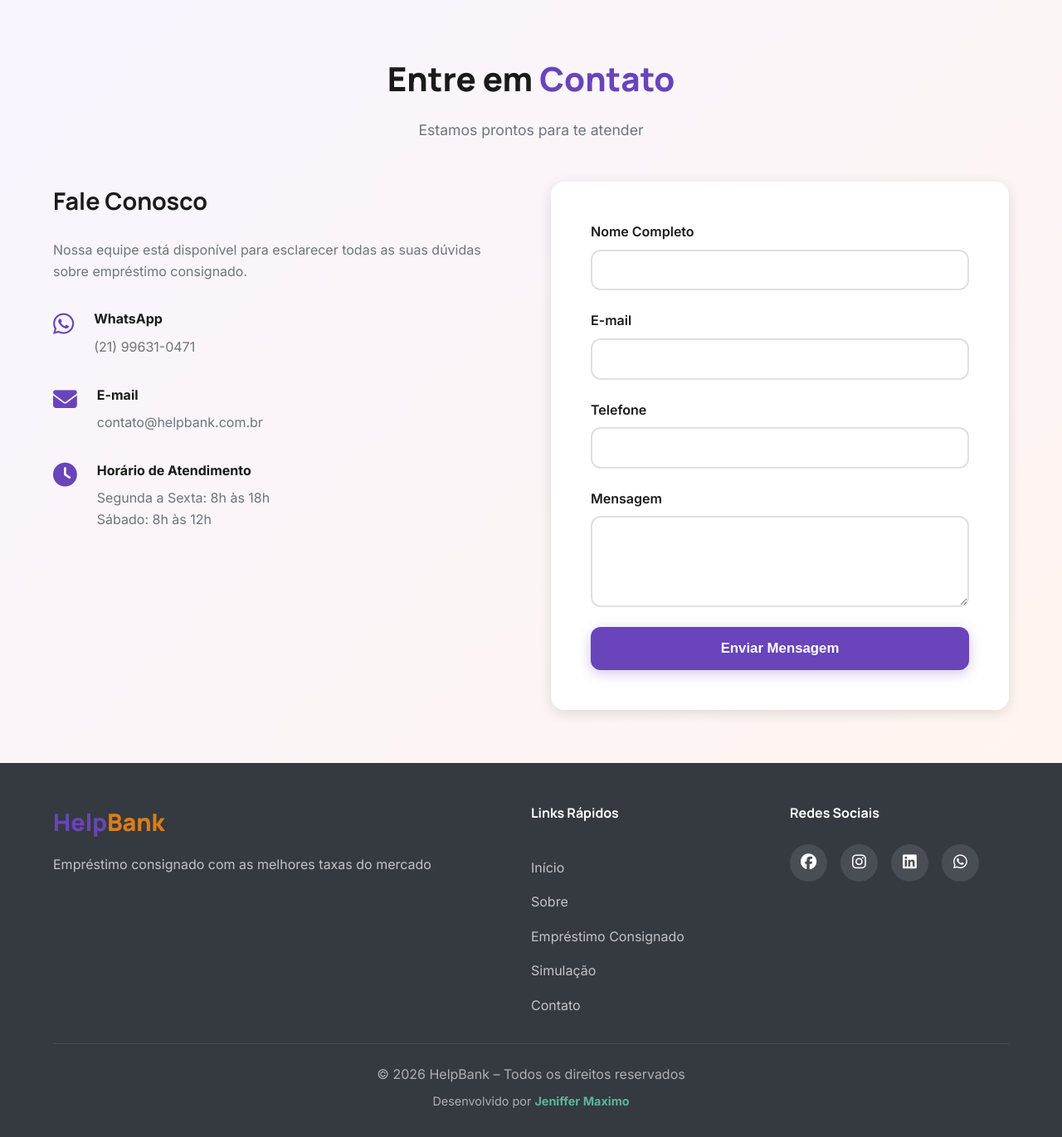
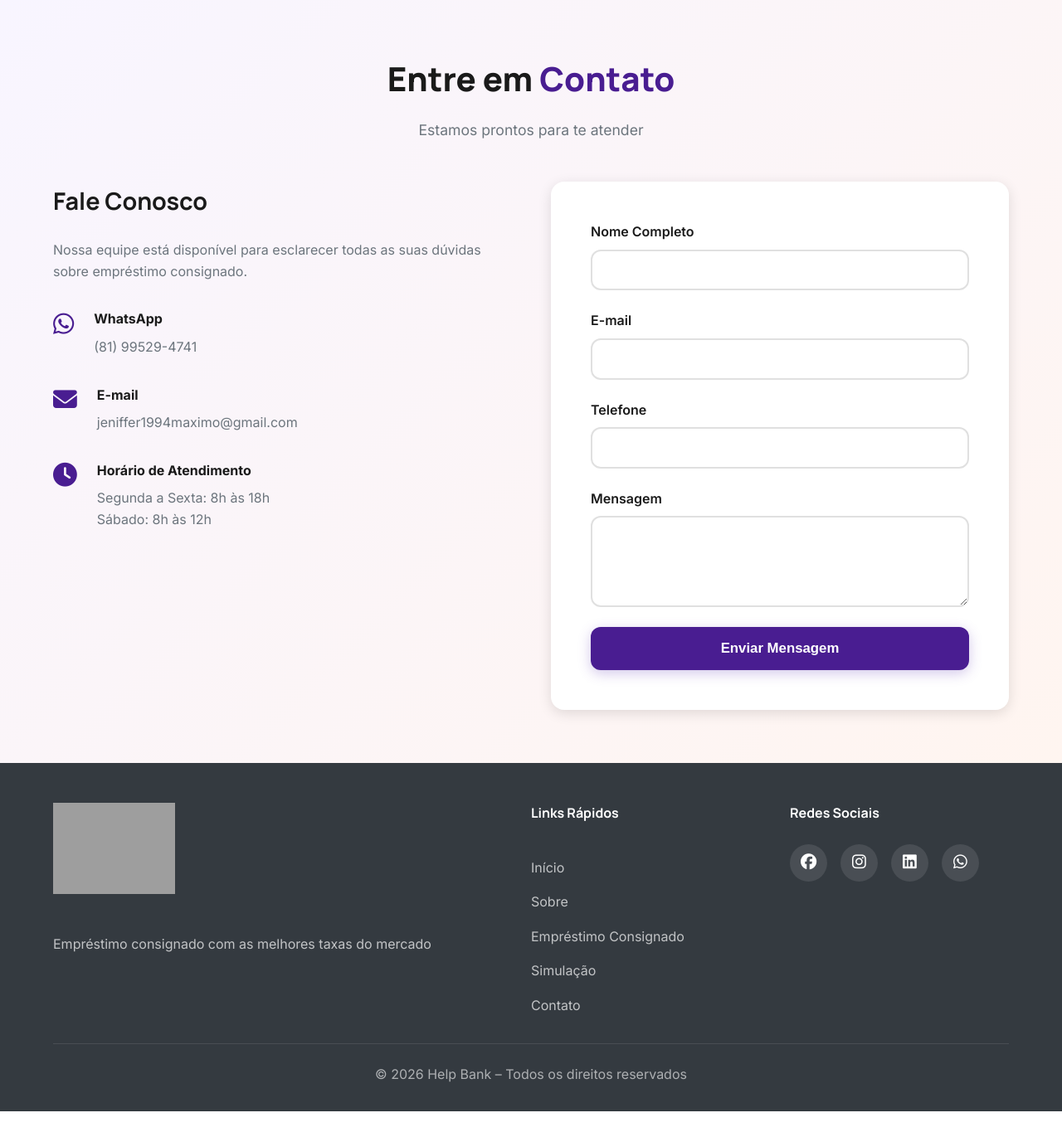
Before and after one commit to jeniffer-mxm/helpbank, a Flask app: page / in a window 1280 px wide. Shown: the part 3823-5194 px from the top of the page at 83% size. After the commit the page ends 5163 px from the top, so only its background shows below. Run offline with Flask 3, Linux system fonts and the light colour scheme; grey boxes are pictures that could not be loaded.

Commit message:
primeiro commit

```diff
--- a/static/css/style.css
+++ b/static/css/style.css
@@ -10,13 +10,13 @@
 
 :root {
     /* Cores principais */
-    --color-primary: #6944ba;
+    --color-primary: #491d91;
     --color-secondary: #dd7d18;
     --color-accent: #5fb49b;
 
     /* Variações */
     --color-primary-light: rgba(105, 68, 186, 0.1);
-    --color-primary-dark: #4d2f8a;
+    --color-primary-dark: #491d91;
     --color-secondary-light: rgba(221, 125, 24, 0.1);
     --color-accent-light: rgba(95, 180, 155, 0.1);
 
@@ -1018,6 +1027,20 @@ body {
     margin-bottom: var(--spacing-sm);
 }
 
+.footer-logo-img {
+    height: 110px; /* Ajuste este valor conforme desejar o tamanho no rodapé */
+    width: auto;
+    display: block;
+    margin-bottom: var(--spacing-sm);
+}
+
+/* Opcional: Garante que a logo fique alinhada à esquerda no desktop */
+.footer-brand {
+    display: flex;
+    flex-direction: column;
+    align-items: flex-start;
+}
+
 .footer-links h4,
 .footer-social h4 {
     font-family: var(--font-primary);
--- a/templates/index.html
+++ b/templates/index.html
@@ -3,8 +3,9 @@
 <head>
     <meta charset="UTF-8">
     <meta name="viewport" content="width=device-width, initial-scale=1.0">
-    <meta name="description" content="HelpBank - Empréstimo consignado rápido, seguro e sem burocracia. Taxas reduzidas e atendimento humanizado.">
-    <title>HelpBank - Empréstimo Consignado Rápido e Seguro</title>
+    <meta name="description" content="Help Bank - Empréstimo consignado rápido, seguro e sem burocracia. Taxas reduzidas e atendimento humanizado.">
+    <title>Help Bank - Empréstimo Consignado Rápido e Seguro</title>
+    <link rel="icon" type="image/svg+xml" sizes="any" href="{{ url_for('static', filename='image/VETOR_LOGO.svg') }}">
 
     <!-- CSS -->
     <link rel="stylesheet" href="{{ url_for('static', filename='css/style.css') }}">
@@ -24,16 +25,15 @@
         <div class="container">
             <div class="navbar-content">
                 <div class="navbar-brand">
-                    <span class="logo-text">Help</span><span class="logo-highlight">Bank</span>
+                    <img src="{{ url_for('static', filename='image/VETOR_BRANCO.svg') }}" alt="Help Bank Logo" style="height: 80px;">
                 </div>
-
                 <div class="navbar-menu" id="navbarMenu">
                     <a href="#inicio" class="nav-link">Início</a>
                     <a href="#sobre" class="nav-link">Sobre</a>
                     <a href="#emprestimo" class="nav-link">Empréstimo Consignado</a>
                     <a href="#simulacao" class="nav-link">Simulação</a>
                     <a href="#contato" class="nav-link">Contato</a>
-                    <a href="https://wa.me/5521996310471?text=Olá!%20Gostaria%20de%20simular%20um%20empréstimo%20consignado" target="_blank" class="btn-cta-nav">Simular no WhatsApp</a>
+                    <a href="https://wa.me/5581995294741?text=Olá!%20Gostaria%20de%20simular%20um%20empréstimo%20consignado" target="_blank" class="btn-cta-nav">Simular no WhatsApp</a>
                 </div>
 
                 <button class="navbar-toggle" id="navbarToggle">
@@ -61,7 +61,7 @@
                         Crédito aprovado com as melhores taxas do mercado. Desconto direto na folha de pagamento e atendimento humanizado.
                     </p>
                     <div class="hero-buttons">
-                        <a href="https://wa.me/5521996310471?text=Olá!%20Gostaria%20de%20simular%20um%20empréstimo%20consignado" target="_blank" class="btn-primary btn-large">
+                        <a href="https://wa.me/5581995294741?text=Olá!%20Gostaria%20de%20simular%20um%20empréstimo%20consignado" target="_blank" class="btn-primary btn-large">
                             <i class="fab fa-whatsapp"></i>
                             Faça sua simulação agora pelo WhatsApp
                         </a>
@@ -95,11 +95,11 @@
         </div>
     </section>
 
-    <!-- POR QUE ESCOLHER HELPBANK -->
+    <!-- POR QUE ESCOLHER HELP BANK -->
     <section class="benefits" id="sobre">
         <div class="container">
             <div class="section-header">
-                <h2 class="section-title">Por que escolher a <span class="highlight">HelpBank</span>?</h2>
+                <h2 class="section-title">Por que escolher a <span class="highlight">Help Bank</span>?</h2>
                 <p class="section-subtitle">Somos referência em empréstimo consignado com atendimento diferenciado</p>
             </div>
 
@@ -233,7 +233,7 @@
                         </div>
                     </div>
 
-                    <a href="https://wa.me/5521996310471?text=Olá!%20Gostaria%20de%20simular%20um%20empréstimo%20consignado" target="_blank" class="btn-whatsapp btn-large">
+                    <a href="https://wa.me/5581995294741?text=Olá!%20Gostaria%20de%20simular%20um%20empréstimo%20consignado" target="_blank" class="btn-whatsapp btn-large">
                         <i class="fab fa-whatsapp"></i>
                         Simular agora no WhatsApp
                     </a>
@@ -331,7 +331,7 @@
                         <i class="fab fa-whatsapp"></i>
                         <div>
                             <strong>WhatsApp</strong>
-                            <p>(21) 99631-0471</p>
+                            <p>(81) 99529-4741</p>
                         </div>
                     </div>
 
@@ -339,7 +339,7 @@
                         <i class="fas fa-envelope"></i>
                         <div>
                             <strong>E-mail</strong>
-                            <p>contato@helpbank.com.br</p>
+                            <p>jeniffer1994maximo@gmail.com</p>
                         </div>
                     </div>
 
@@ -387,8 +387,10 @@
             <div class="footer-content">
                 <div class="footer-brand">
                     <div class="footer-logo">
-                        <span class="logo-text">Help</span><span class="logo-highlight">Bank</span>
-                    </div>
+                <a href="#inicio">
+                    <img src="{{ url_for('static', filename='image/VETOR_BRANCO.svg') }}" alt="Help Bank Logo" class="footer-logo-img">
+                </a>
+            </div>
                     <p>Empréstimo consignado com as melhores taxas do mercado</p>
                 </div>
 
@@ -405,22 +407,22 @@
                     <h4>Redes Sociais</h4>
                     <div class="social-icons">
                         <a href="#" target="_blank"><i class="fab fa-facebook"></i></a>
-                        <a href="#" target="_blank"><i class="fab fa-instagram"></i></a>
+                        <a href="https://www.instagram.com/helpbank_?igsh=MWZrNXkxdWUzejI1NA==" target="_blank"><i class="fab fa-instagram"></i></a>
                         <a href="#" target="_blank"><i class="fab fa-linkedin"></i></a>
-                        <a href="https://wa.me/5521996310471" target="_blank"><i class="fab fa-whatsapp"></i></a>
+                        <a href="https://wa.me/5581995294741" target="_blank"><i class="fab fa-whatsapp"></i></a>
                     </div>
                 </div>
             </div>
 
             <div class="footer-bottom">
-                <p>&copy; 2026 HelpBank – Todos os direitos reservados</p>
-                <p class="footer-dev">Desenvolvido por <strong>Jeniffer Maximo</strong></p>
+                <p>&copy; 2026 Help Bank – Todos os direitos reservados</p>
+                <!-- <p class="footer-dev">Desenvolvido por <strong>Jeniffer Maximo</strong></p> -->
             </div>
         </div>
     </footer>
 
     <!-- WhatsApp Flutuante -->
-    <a href="https://wa.me/5521996310471?text=Olá!%20Gostaria%20de%20simular%20um%20empréstimo%20consignado" target="_blank" class="whatsapp-float" title="Fale conosco no WhatsApp">
+    <a href="https://wa.me/5581995294741?text=Olá!%20Gostaria%20de%20simular%20um%20empréstimo%20consignado" target="_blank" class="whatsapp-float" title="Fale conosco no WhatsApp">
         <i class="fab fa-whatsapp"></i>
     </a>
 
```
Also changed, not shown: other parts of static/css/style.css (+19 -10 lines), static/image/VETOR BRANCO (1).svg (added), static/image/VETOR PRETO.svg (added), static/image/VETOR_BRANCO.svg (added), static/image/VETOR_LOGO.svg (added), static/image/VETOR_PRO.svg (added).
